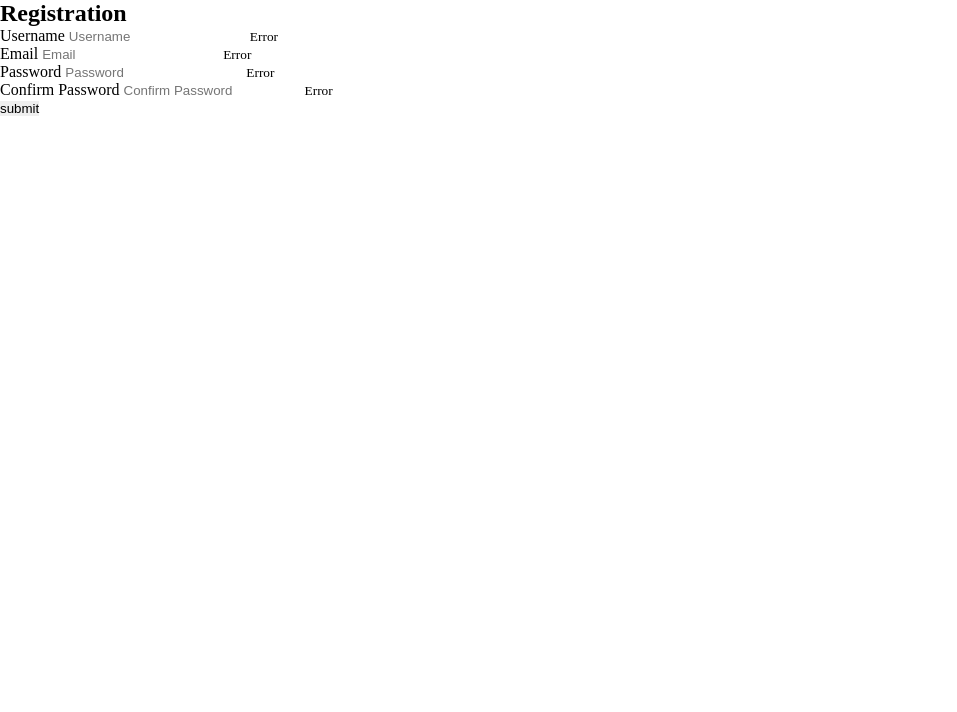
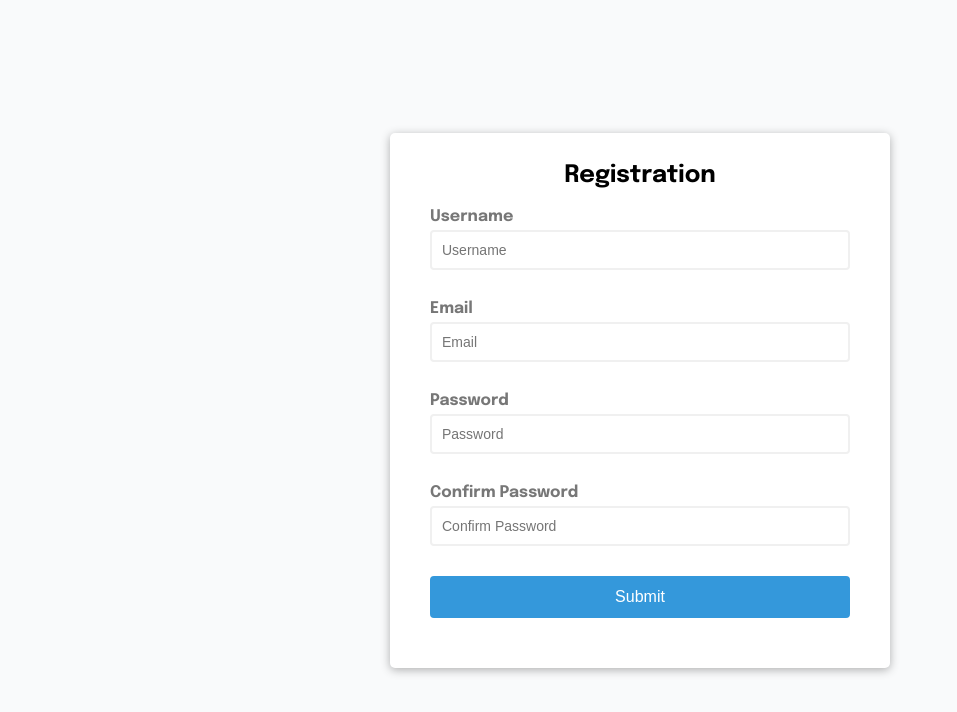
Before and after one commit to shomuratov/20-web-projects, a plain HTML site: page 01/index.html in a window 1280 px wide. Shown: the whole page, without its empty margins (0-957 px from the left). Drawn offline with Linux system fonts and the light colour scheme.

Commit message:
style css

```diff
--- a/01/index.html
+++ b/01/index.html
@@ -4,6 +4,8 @@
     <meta charset="UTF-8">
     <meta http-equiv="X-UA-Compatible" content="IE=edge">
     <meta name="viewport" content="width=device-width, initial-scale=1.0">
+    <link rel="preconnect" href="https://fonts.googleapis.com">
+    <link rel="preconnect" href="https://fonts.gstatic.com" crossorigin>
     <link rel="stylesheet" href="style/main.css">
     <title>Form Validator</title>
 </head>
@@ -31,7 +33,7 @@
                 <input type="password" id="password2" placeholder="Confirm Password">
                 <small>Error</small>
             </div>
-            <button>submit</button>
+            <button>Submit</button>
         </form>
     </div>
     <script src="script/app.js"></script>
--- a/01/style/main.css
+++ b/01/style/main.css
@@ -1,6 +1,102 @@
+@import url('https://fonts.googleapis.com/css2?family=Comfortaa:wght@400;600&family=Epilogue:wght@700&display=swap');
+
+:root {
+    --success-color:#2ecc71;
+    --error-color:#e74c3c;
+}
+
+
 * {
     margin: 0;
     padding: 0;
     border: 0;
     box-sizing: border-box;
 }
+
+
+body {
+    min-height: 100vh;
+    display: flex;
+    align-items: center;
+    justify-content: center;
+    font-weight: 700;
+    background-color: #f9fafb;
+    font-family: 'Epilogue', sans-serif;
+}
+
+.container {
+    width: 500px;
+    border-radius: 5px;
+    background-color: #fff;
+    box-shadow: 0 2px 10px rgb(0, 0, 0, 0.3);
+}
+
+h2 {
+    text-align: center;
+    margin: 0 0 20px;
+}
+
+form {
+    padding: 30px 40px;
+}
+
+.form-control {
+    margin-bottom: 10px;
+    padding-bottom: 20px;
+    position: relative;
+}
+
+.form-control label {
+    color: #777;
+    display: block;
+    margin-bottom: 5px;
+}
+
+.form-control input {
+    width: 100%;
+    padding: 10px;
+    font-size: 14px;
+    display: block;
+    border-radius: 4px;
+    border: 2px solid #f0f0f0;
+}
+
+.form-control input:focus {
+    outline: 0;
+    border-color: #777;
+}
+
+.form-control.success input {
+    border-color: var(--success-color);
+}
+
+.form-control.error input {
+    border-color: var(--error-color);
+}
+
+.form-control small {
+    bottom: 0;
+    left: 0;
+    position: absolute;
+    visibility: hidden;
+    color: var(--error-color);
+}
+
+.form-control.error small {
+    visibility: visible;
+}
+
+
+.form button {
+    width: 100%;
+    margin-bottom: 20px;
+    padding: 10px;
+    display: block;
+    font-size: 16px;
+    color: #fff;
+    cursor: pointer;
+    border-radius: 4px;
+    background-color: #3498db;
+    border: 2px solid #3498db;
+
+}
```
